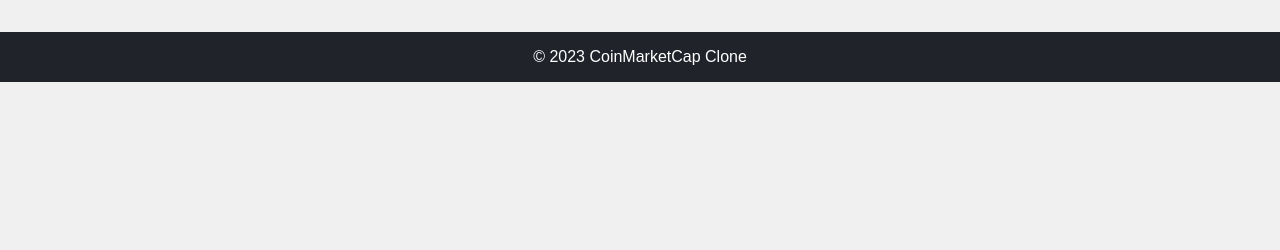
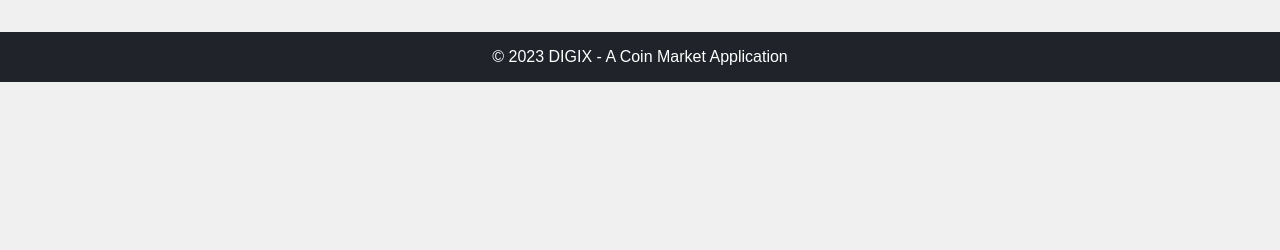
Before and after one commit to RH0IS/DIGIX, a Django app: page / in a window 1280 px wide. Shown: the part 209-459 px from the top of the page. Run offline with Django 4.2, Linux system fonts and the light colour scheme; data that the repository does not hold is empty.

Commit message:
Richik | main | Updated crypto_list.html
Renamed Title and footer

```diff
--- a/templates/coinmarketapp/crypto_list.html
+++ b/templates/coinmarketapp/crypto_list.html
@@ -7,7 +7,7 @@
     <meta charset="UTF-8">
     <meta name="viewport" content="width=device-width, initial-scale=1.0">
     <link rel="stylesheet" type="text/css" href="{% static 'coinmarketapp/styles.css' %}">
-    <title>CoinMarketCap Clone</title>
+    <title>DIGIX - A Coin Market Application</title>
 </head>
 <body>
     <header>
@@ -49,7 +49,7 @@
     </main>
 
     <footer>
-        <p>&copy; 2023 CoinMarketCap Clone</p>
+        <p>&copy; 2023 DIGIX - A Coin Market Application</p>
     </footer>
 </body>
 </html>
```
